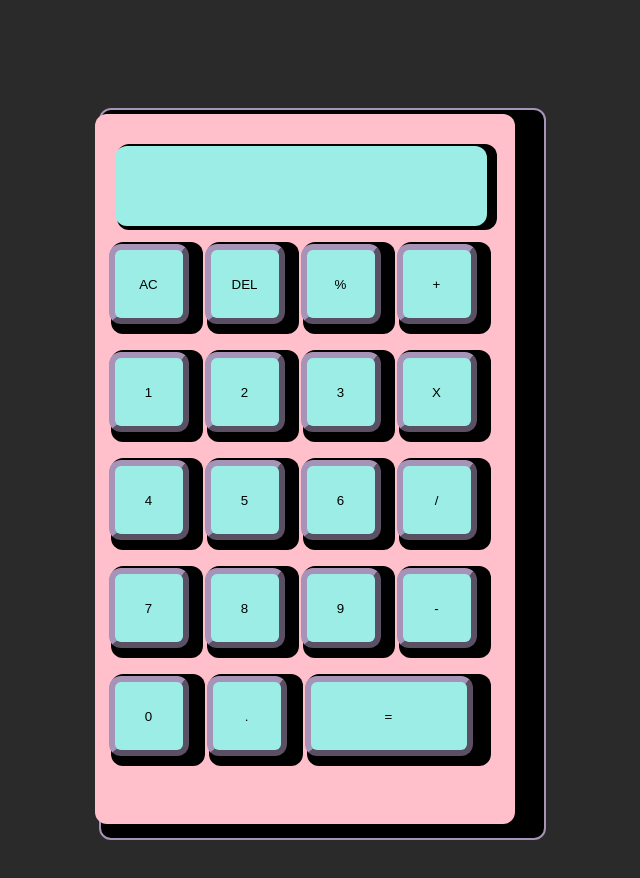
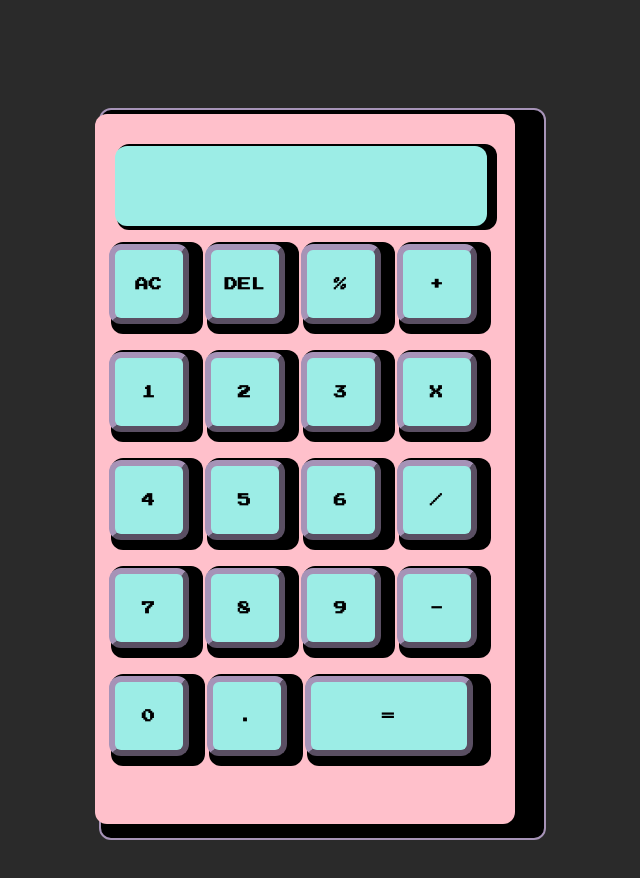
Before and after one commit to lynnr940/calculator-project, a plain HTML site: page index.html in a window 1280 px wide. Shown: the whole page, without its empty margins (318-958 px from the left). Drawn offline with Linux system fonts and the light colour scheme.

Commit message:
adds more styling components

```diff
--- a/index.html
+++ b/index.html
@@ -4,6 +4,9 @@
     <meta charset="UTF-8" />
     <meta name="viewport" content="width=device-width, initial-scale=1.0" />
     <title>Calculator Project</title>
+    <link rel="preconnect" href="https://fonts.googleapis.com">
+<link rel="preconnect" href="https://fonts.gstatic.com" crossorigin>
+<link href="https://fonts.googleapis.com/css2?family=Press+Start+2P&display=swap" rel="stylesheet">
     <link rel="stylesheet" href="styles.css" />
   </head>
   <body>
--- a/styles.css
+++ b/styles.css
@@ -88,10 +88,12 @@ button, .display-container {
 
 button{
     transition:all .2s ease-in-out;
-}
+    font-family: 'Press Start 2P', cursive;
+    font-weight: 900;
+  }
 
 button:focus{
     background-color:rgb(99, 164, 157);
-    transform:translate(6px,1%);
+    transform:translate(12px,6px);
 
 }
```
